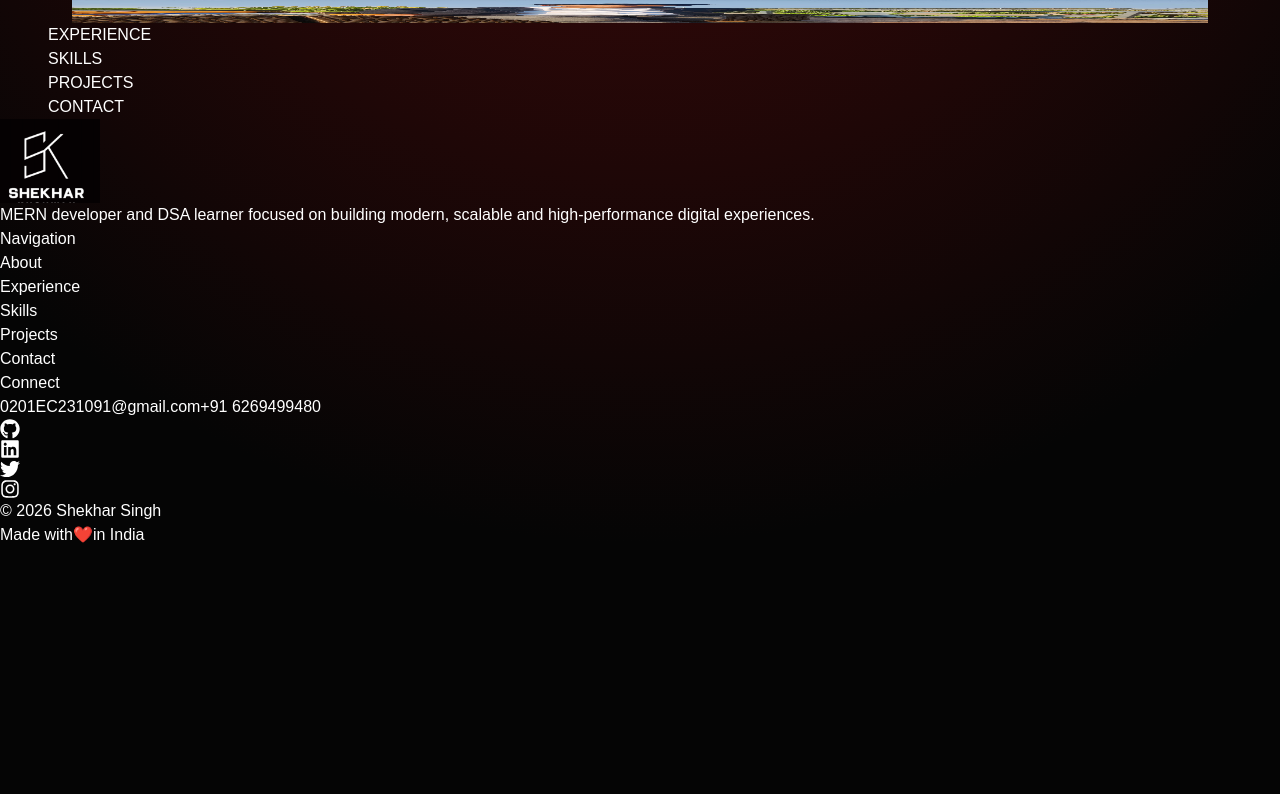
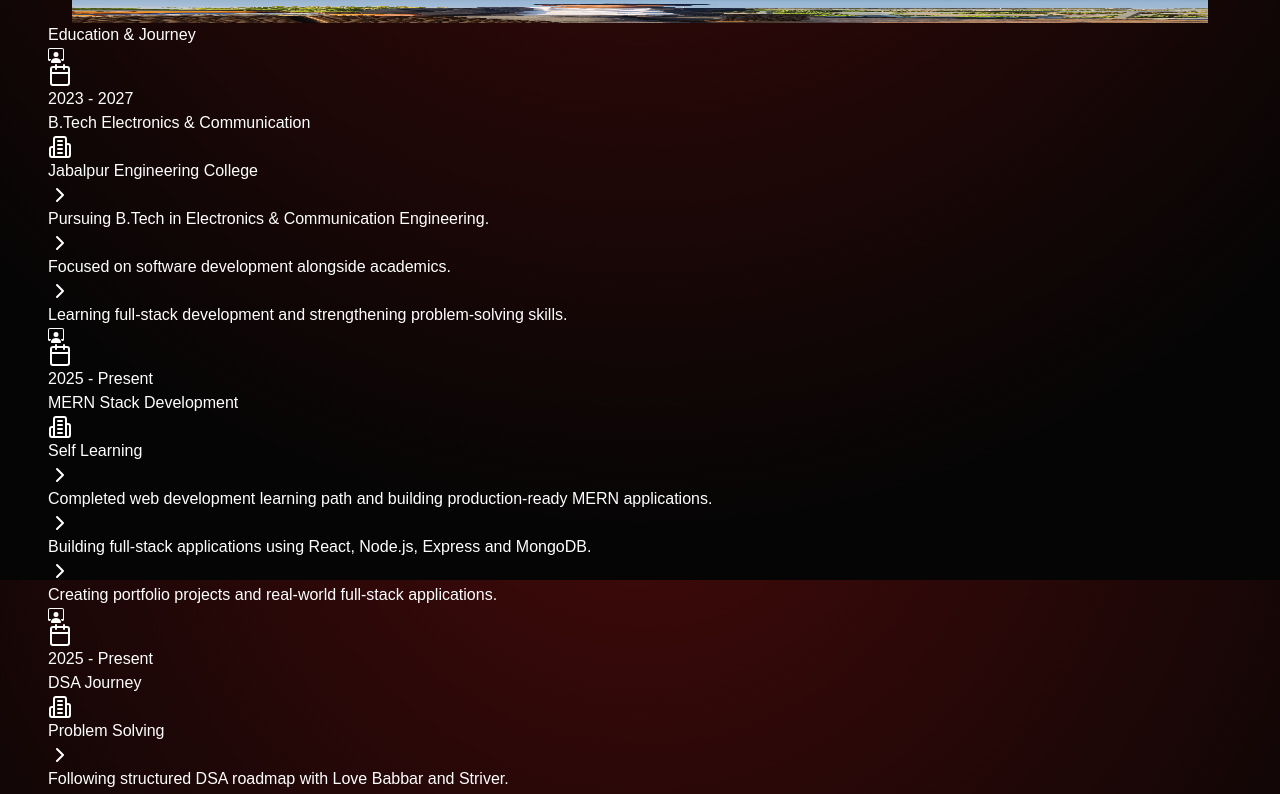
Before and after one commit to CarismaticX/Personal-Portfolio, a Next.js app: page / in a window 1280 px wide. Shown: the part 1020-1814 px from the top of the page. Before the commit the page ends 1567 px from the top, so only its background shows below. Built offline with nearby package versions, Linux system fonts and the light colour scheme.

Commit message:
feat(journey): implement education, learning path and achievements

```diff
--- a/src/app/components/Navbar.tsx
+++ b/src/app/components/Navbar.tsx
@@ -14,7 +14,7 @@ import { Link as ScrollLink } from "react-scroll";
 const navItems = [
   { label: "About", to: "about" },
 
-  { label: "Experience", to: "experience" },
+  { label: "Journey", to: "experience" },
 
   { label: "Skills", to: "skills" },
 
--- a/src/app/components/experience/page.tsx
+++ b/src/app/components/experience/page.tsx
@@ -1,3 +1,97 @@
-export default function Experience(){
-return <div>EXPERIENCE</div>;
+"use client";
+import { experiences } from "../../../utils/Data/experience";
+import { BsPersonWorkspace } from "react-icons/bs";
+import { Calendar, Building2, ChevronRight } from "lucide-react";
+import SectionReveal from "../SectionReveal";
+
+function Experience() {
+  return (
+    <div
+      id="experience"
+      className="relative z-50 py-16 lg:py-32  overflow-hidden"
+    >
+      {/* Decorative Background Blur */}
+      <div className="absolute top-1/2 left-1/2 -translate-x-1/2 -translate-y-1/2 w-[600px] h-[600px] bg-red-600/10 blur-[120px] rounded-full pointer-events-none" />
+
+      <div className="flex justify-center mb-20 lg:mb-32">
+        <div className="flex items-center">
+          <span className="w-24 h-[2px] bg-gradient-to-r from-transparent to-red-600"></span>
+          <span className="bg-[#050505] border border-red-600/30 w-fit text-white p-3 px-8 text-2xl font-bold rounded-full shadow-[0_0_20px_rgba(220,38,38,0.2)]">
+            Education & Journey
+          </span>
+          <span className="w-24 h-[2px] bg-gradient-to-l from-transparent to-red-600"></span>
+        </div>
+      </div>
+
+      <div className="max-w-6xl mx-auto px-4 relative">
+        {/* Central Timeline Line */}
+        <div className="absolute left-4 md:left-1/2 md:-translate-x-1/2 top-0 bottom-0 w-[2px] bg-gradient-to-b from-red-600 via-red-950 to-transparent opacity-30" />
+
+        <div className="flex flex-col gap-16 lg:gap-24">
+          {experiences.map((exp, index) => (
+            <div key={exp.id} className="relative">
+              <SectionReveal direction={index % 2 === 0 ? "right" : "left"}>
+                <div
+                  className={`flex flex-col md:flex-row items-center gap-8 ${index % 2 === 0 ? "md:flex-row" : "md:flex-row-reverse"}`}
+                >
+                  {/* Timeline Dot */}
+                  <div className="absolute left-4 md:left-1/2 md:-translate-x-1/2 top-0 w-10 h-10 rounded-xl bg-[#050505] border-2 border-red-600 flex items-center justify-center z-10 shadow-[0_0_15px_rgba(220,38,38,0.5)]">
+                    <BsPersonWorkspace className="text-red-600 w-5 h-5" />
+                  </div>
+
+                  {/* Date Badge (Mobile: visible, Desktop: visible) */}
+                  <div
+                    className={`w-full md:w-1/2 flex ${index % 2 === 0 ? "md:justify-end" : "md:justify-start"}`}
+                  >
+                    <div className="bg-white/5 backdrop-blur-sm border border-white/10 px-4 py-2 rounded-full flex items-center gap-2 text-slate-400 text-sm font-medium">
+                      <Calendar className="w-4 h-4 text-red-600" />
+                      {exp.duration}
+                    </div>
+                  </div>
+
+                  {/* Content Card */}
+                  <div
+                    className={`w-full md:w-1/2 ${index % 2 === 0 ? "md:text-left" : "md:text-left"}`}
+                  >
+                    <div className="group relative p-8 rounded-3xl border border-white/10 bg-white/[0.02] backdrop-blur-md hover:border-red-600/50 transition-all duration-500 shadow-xl hover:shadow-red-600/10">
+                      <div className="flex flex-col gap-4">
+                        <div className="flex flex-col gap-1">
+                          <h3 className="text-2xl font-bold bg-clip-text text-transparent bg-gradient-to-r from-white to-slate-400">
+                            {exp.title}
+                          </h3>
+                          <div className="flex items-center gap-2 text-red-500 font-semibold">
+                            <Building2 className="w-4 h-4" />
+                            {exp.company}
+                          </div>
+                        </div>
+
+                        <div className="space-y-3 mt-2">
+                          {exp.details?.map((detail, idx) => (
+                            <div
+                              key={idx}
+                              className="flex gap-3 items-start group/item"
+                            >
+                              <ChevronRight className="w-4 h-4 text-red-600 mt-1 shrink-0 group-hover/item:translate-x-1 transition-transform" />
+                              <p className="text-slate-400 text-sm lg:text-base leading-relaxed group-hover/item:text-slate-200 transition-colors">
+                                {detail}
+                              </p>
+                            </div>
+                          ))}
+                        </div>
+                      </div>
+
+                      {/* Animated Glow Border (Hover) */}
+                      <div className="absolute inset-0 rounded-3xl bg-gradient-to-br from-red-600/20 via-transparent to-red-900/20 opacity-0 group-hover:opacity-100 transition-opacity duration-500 pointer-events-none" />
+                    </div>
+                  </div>
+                </div>
+              </SectionReveal>
+            </div>
+          ))}
+        </div>
+      </div>
+    </div>
+  );
 }
+
+export default Experience;
--- /dev/null
+++ b/src/utils/Data/experience.ts
@@ -0,0 +1,75 @@
+export const experiences = [
+  {
+    id: 1,
+
+    title: "B.Tech Electronics & Communication",
+
+    company: "Jabalpur Engineering College",
+
+    duration: "2023 - 2027",
+
+    details: [
+      "Pursuing B.Tech in Electronics & Communication Engineering.",
+
+      "Focused on software development alongside academics.",
+
+      "Learning full-stack development and strengthening problem-solving skills.",
+    ],
+  },
+
+  {
+    id: 2,
+
+    title: "MERN Stack Development",
+
+    company: "Self Learning",
+
+    duration: "2025 - Present",
+
+    details: [
+      "Completed web development learning path and building production-ready MERN applications.",
+
+      "Building full-stack applications using React, Node.js, Express and MongoDB.",
+
+      "Creating portfolio projects and real-world full-stack applications.",
+    ],
+  },
+
+  {
+    id: 3,
+
+    title: "DSA Journey",
+
+    company: "Problem Solving",
+
+    duration: "2025 - Present",
+
+    details: [
+      "Following structured DSA roadmap with Love Babbar and Striver.",
+
+      "Practicing problems on LeetCode and GeeksforGeeks.",
+
+      "Focusing on strong fundamentals and problem-solving approach.",
+    ],
+  },
+
+  {
+    id: 4,
+
+    title: "Projects & Hackathons",
+
+    company: "Hands-on Experience",
+
+    duration: "Ongoing",
+
+    details: [
+      "Developed DivineFeminine and achieved Best in Domain recognition.",
+
+      "Participated in SIH Farm Project with collaborative development.",
+
+      "Building MERN projects, portfolio applications and full-stack solutions.",
+
+      "Using Git and GitHub for version control, teamwork and project showcase.",
+    ],
+  },
+];
```
